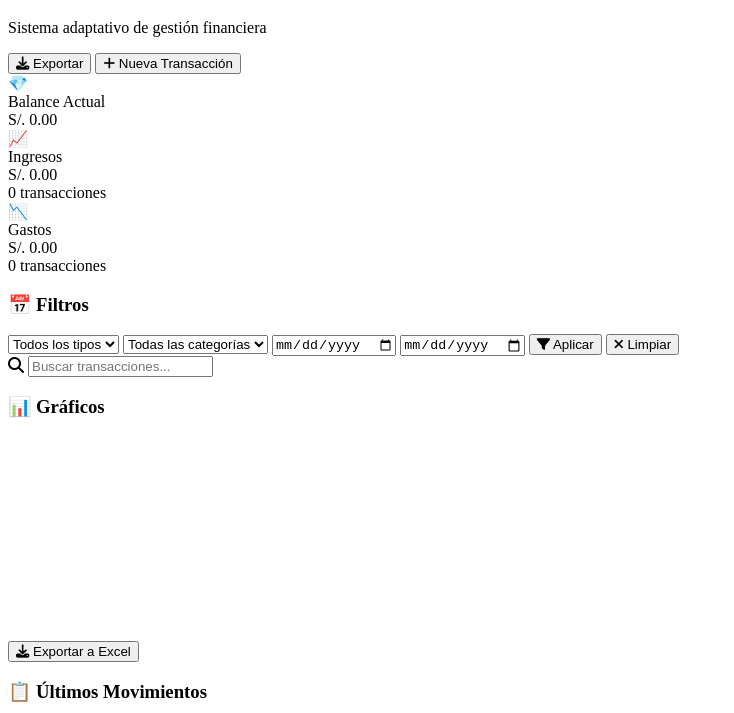
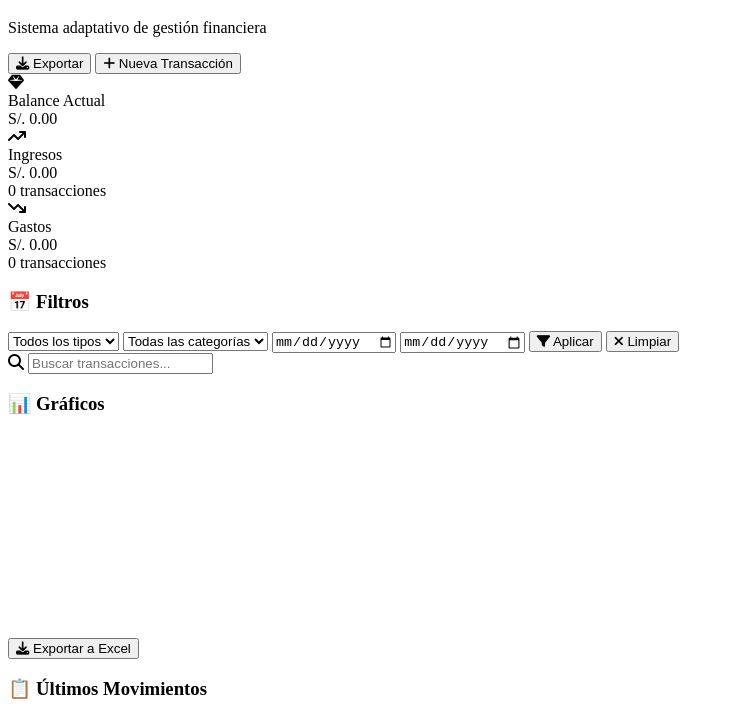
Before and after one commit to Grizalum/grizalum-sistema-financiero, a plain HTML site: page src/vistas/flujo-caja/flujo-caja.html in a window 1280 px wide. Shown: the part 87-800 px from the top of the page, without its empty margins (0-734 px from the left). Drawn offline with Linux system fonts and the light colour scheme.

Commit message:
Update flujo-caja.html

```diff
--- a/src/vistas/flujo-caja/flujo-caja.html
+++ b/src/vistas/flujo-caja/flujo-caja.html
@@ -40,7 +40,7 @@
         </header>
 
         <!-- NIVEL CON SKELETON LOADER -->
-        <div id="nivelBanner" class="nivel-banner">
+        <div id="nivelBanner" class="nivel-banner" style="display: none;">
             <div class="nivel-info">
                 <div class="nivel-icono">
                     <div class="skeleton-loader skeleton-circle"></div>
@@ -64,7 +64,7 @@
         <!-- BALANCE PRINCIPAL -->
         <section class="balance-principal">
             <div class="balance-card balance-total">
-                <div class="balance-icono">💎</div>
+                <div class="balance-icono"><i class="fas fa-gem"></i></div>
                 <div class="balance-info">
                     <div class="balance-label">Balance Actual</div>
                     <div id="balanceTotal" class="balance-monto">S/. 0.00</div>
@@ -72,7 +72,7 @@
             </div>
 
             <div class="balance-card balance-ingresos">
-                <div class="balance-icono">📈</div>
+                <div class="balance-icono"><i class="fas fa-arrow-trend-up"></i></div>
                 <div class="balance-info">
                     <div class="balance-label">Ingresos</div>
                     <div id="totalIngresos" class="balance-monto">S/. 0.00</div>
@@ -81,7 +81,7 @@
             </div>
 
             <div class="balance-card balance-gastos">
-                <div class="balance-icono">📉</div>
+                <div class="balance-icono"><i class="fas fa-arrow-trend-down"></i></div>
                 <div class="balance-info">
                     <div class="balance-label">Gastos</div>
                     <div id="totalGastos" class="balance-monto">S/. 0.00</div>
@@ -403,10 +403,13 @@
         const info = window.flujoCaja?.obtenerInfo();
 
         // Si no hay info, ocultar el banner
-        if (!info || !info.nivel) {
-            document.getElementById('nivelBanner').style.display = 'none';
-            return;
-        }
+       if (!info || !info.nivel) {
+    document.getElementById('nivelBanner').style.display = 'none';
+    return;
+}
+
+// Mostrar banner si hay datos
+document.getElementById('nivelBanner').style.display = 'flex';
 
         const banner = document.getElementById('nivelBanner');
         banner.innerHTML = `
```
